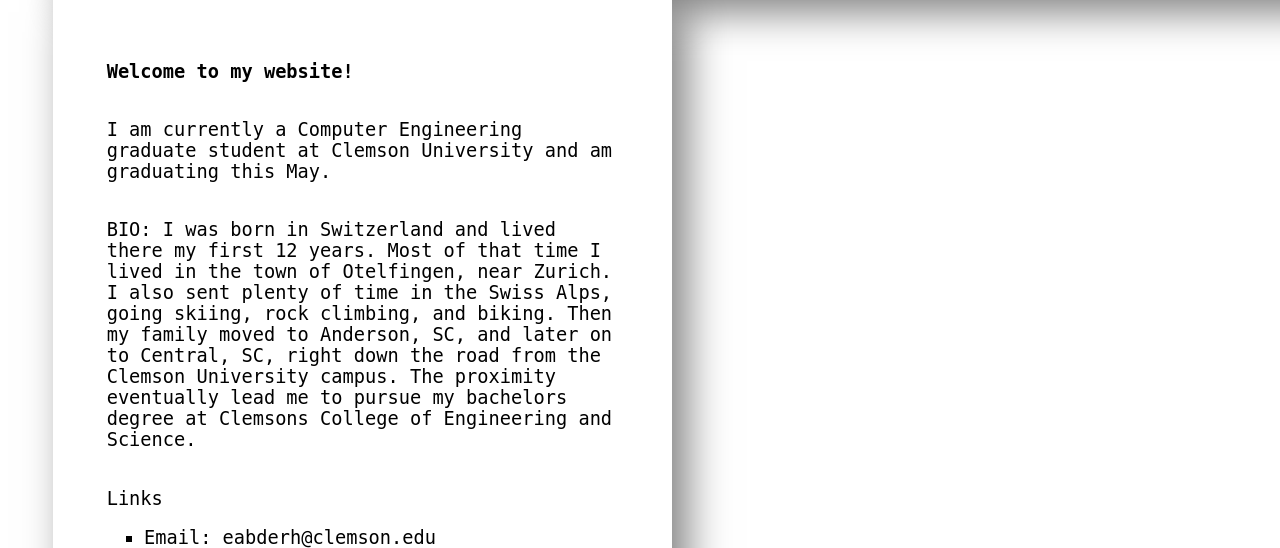
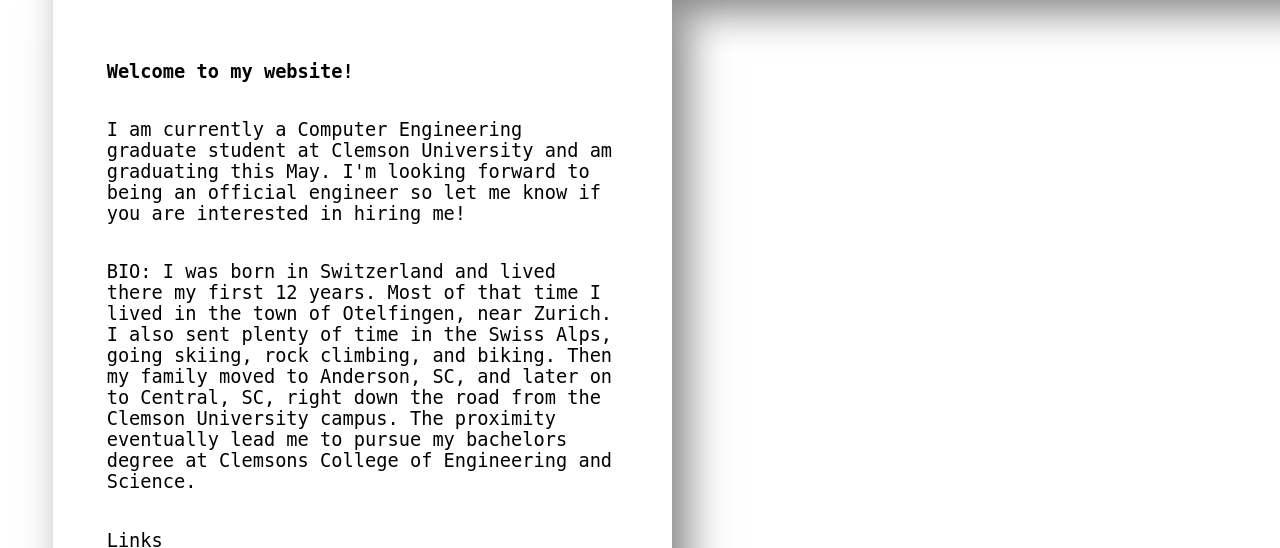
Before and after one commit to eabderh/eabderhalden, a plain HTML site: page html/index.html in a window 1280 px wide. Shown: the part 173-721 px from the top of the page. Drawn offline with Linux system fonts and the light colour scheme.

Commit message:
added to body

```diff
--- a/html/index.html
+++ b/html/index.html
@@ -20,7 +20,7 @@
 			</div>
 			<div id="body">
 				<h1>Welcome to my website!</h1>
-				<p>I am currently a Computer Engineering graduate student at Clemson University and am graduating this May.</p>
+				<p>I am currently a Computer Engineering graduate student at Clemson University and am graduating this May. I'm looking forward to being an official engineer so let me know if you are interested in hiring me!</p>
 				<p>BIO: I was born in Switzerland and lived there my first 12 years. Most of that time I lived in the town of Otelfingen, near Zurich. I also sent plenty of time in the Swiss Alps, going skiing, rock climbing, and biking. Then my family moved to Anderson, SC, and later on to Central, SC, right down the road from the Clemson University campus. The proximity eventually lead me to pursue my bachelors degree at Clemsons College of Engineering and Science.</p>
 				<p></p>
 				<p>Links</p>
```
